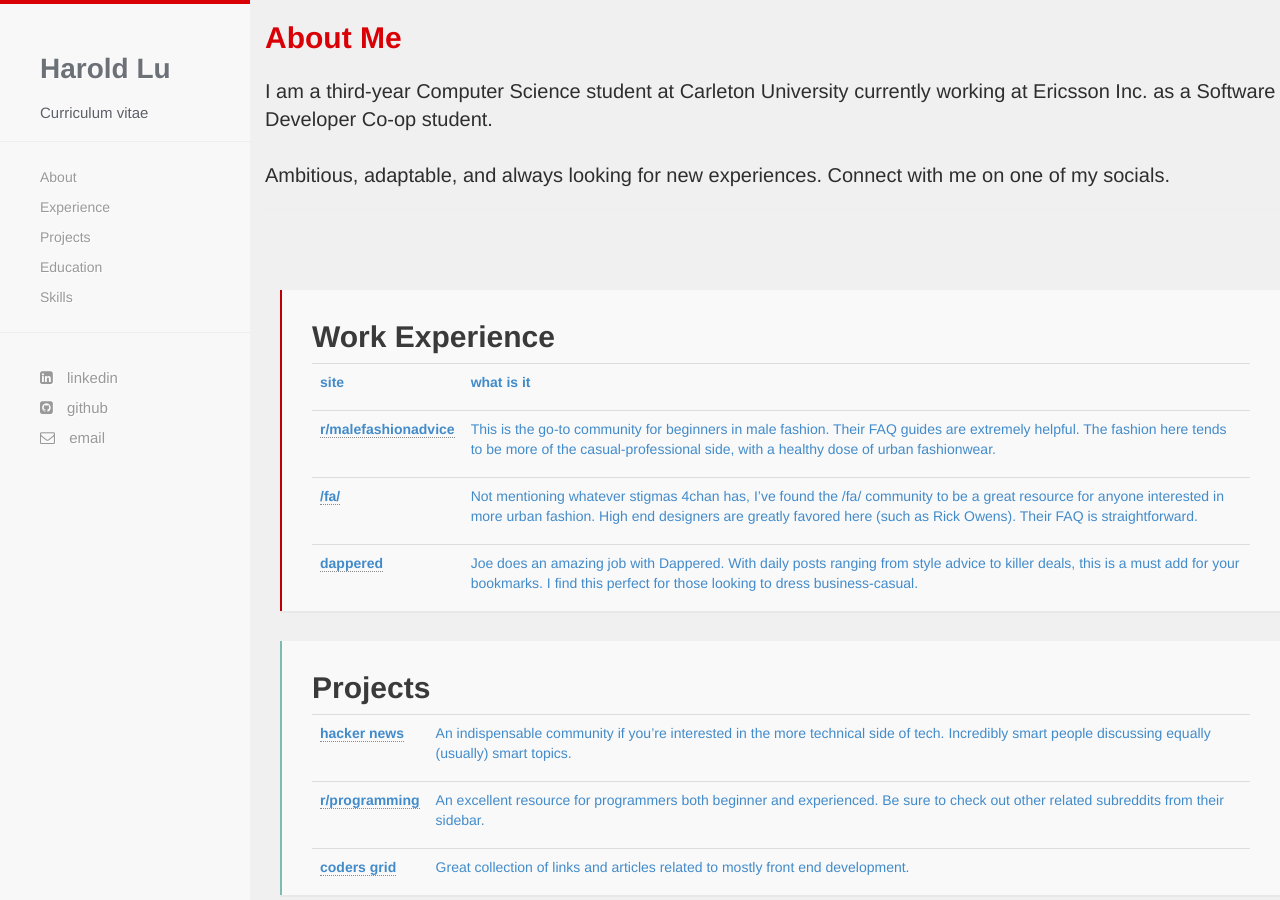
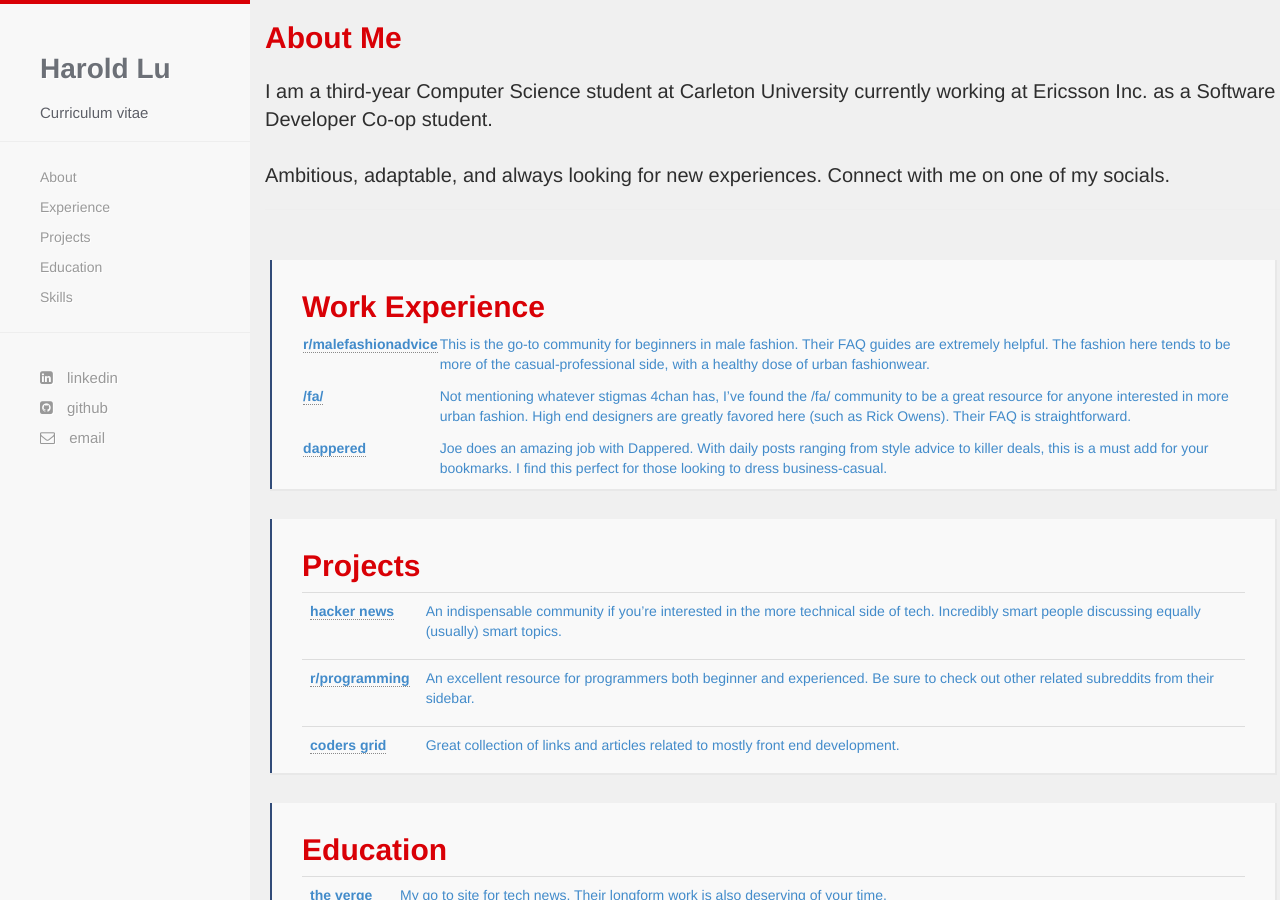
Before and after one commit to harold-lu/harold-lu.github.io, a Jekyll site: the page built from index.html, in a window 1280 px wide and 900 px high, scrolled down 741 px. Built offline with Jekyll 4.4.1, drawn with Linux system fonts in a browser that asks for light colours; nearby versions of some CDN libraries; some web fonts are replaced.

Commit message:
fill in content

```diff
--- a/_includes/greeting.html
+++ b/_includes/greeting.html
@@ -5,4 +5,3 @@
       <hr />
     </div>
   </div>
-  <div class ="container">
--- a/css/hc.css
+++ b/css/hc.css
@@ -381,7 +381,7 @@
 {
   margin-left: auto;
   margin-right: auto;
-  max-width:100%;
+  max-width:99%;
   margin-bottom:30px;
   background-color:#f9f9f9;
   box-shadow:1px 1px 0 1px #e8e8e8;
@@ -570,105 +570,12 @@
   text-shadow:1px 1px #fff
 }
 
-.fashion
+.content
 {
-  border-left:solid 2px #bc0005
+  border-left:solid 2px #324C79
 }
 
-.fashion-button
-{
-  background-color:#bc0005
-}
 
-.fashion:hover
-{
-  border-left:solid 2px #f40006
-}
-
-.fashion-button:hover
-{
-  background-color:#f40006
-}
-
-.programming
-{
-  border-left:solid 2px #7dbcb2
-}
-
-.programming-button
-{
-  background-color:#7dbcb2
-}
-
-.programming:hover
-{
-  border-left:solid 2px #bbe9e2
-}
-
-.programming-button:hover
-{
-  background-color:#bbe9e2
-}
-
-.tech
-{
-  border-left:solid 2px #644539
-}
-
-.tech-button
-{
-  background-color:#644539
-}
-
-.tech:hover
-{
-  border-left:solid 2px #F4A273
-}
-
-.tech-button:hover
-{
-  background-color:#F4A273
-}
-
-.misc
-{
-  border-left:solid 2px #9e9599
-}
-
-.misc-button
-{
-  background-color:#9e9599
-}
-
-.misc:hover
-{
-  border-left:solid 2px #cfe0ea
-}
-
-.misc-button:hover
-{
-  background-color:#cfe0ea
-}
-
-.podcasts
-{
-  border-left:solid 2px #387b94
-}
-
-.podcasts-button
-{
-  background-color:#387b94
-}
-
-.podcasts:hover
-{
-  border-left:solid 2px #2FD0EF
-}
-
-.podcasts-button:hover
-{
-  background-color:#2FD0EF
-}
 
 #menu-toggle,.project-post div
 {
@@ -677,7 +584,7 @@
 
 #article h1,#article h2,#article h3
 {
-  color:#3a3a3a
+  color:#d90006
 }
 
 @media (max-width:767px) {
--- a/index.html
+++ b/index.html
@@ -20,25 +20,17 @@
       <br>
     </div> -->
 
-    <div id="article" class="fashion">
+    <div id="article" class="content">
       <a name="fashion">
       <h2>Work Experience</h2>
-      <table class="table table-hover ">
+      <table>
         <tbody>
           <tr>
-            <td valign="top" class="td1">
-              <p class="p2"><span class="s1"><b>site</b></span></p>
-            </td>
-            <td valign="top" class="td1">
-              <p class="p2"><span class="s1"><b>what is it</b></span></p>
-            </td>
-          </tr>
-          <tr>
             <td valign="top" class="td2">
-              <p class="p2"><span class="s2"><a href="http://reddit.com/r/malefashionadvice"><b>r/malefashionadvice</b></a></span></p>
+              <p class="p1"><span class="s2"><a href="http://reddit.com/r/malefashionadvice"><b>r/malefashionadvice</b></a></span></p>
             </td>
             <td valign="top" class="td3">
-              <p class="p2"><span class="s1">This is the go-to community for beginners in male fashion. Their FAQ guides are extremely helpful. The fashion here tends to be more of the casual-professional side, with a healthy dose of urban fashionwear.<span class="Apple-converted-space"> </span></span></p>
+              <p class="p1"><span class="s1">This is the go-to community for beginners in male fashion. Their FAQ guides are extremely helpful. The fashion here tends to be more of the casual-professional side, with a healthy dose of urban fashionwear.<span class="Apple-converted-space"> </span></span></p>
             </td>
           </tr>
           <tr>
@@ -61,7 +53,7 @@
       </table>
     </div>
 
-    <div id="article"class="programming">
+    <div id="article"class="content">
       <a name="programming">
       <h2>Projects</h2>
       <table class="table table-hover ">
@@ -94,7 +86,7 @@
       </table>
     </div>
 
-    <div id="article"class="tech">
+    <div id="article"class="content">
       <a name="tech">
       <h2>Education</h2>
       <table class="table table-hover ">
@@ -127,7 +119,7 @@
       </table>
     </div>
 
-    <div id="article"class="misc">
+    <div id="article"class="content">
       <a name="misc">
       <h2>Skills</h2>
       <table class="table table-hover ">
```
